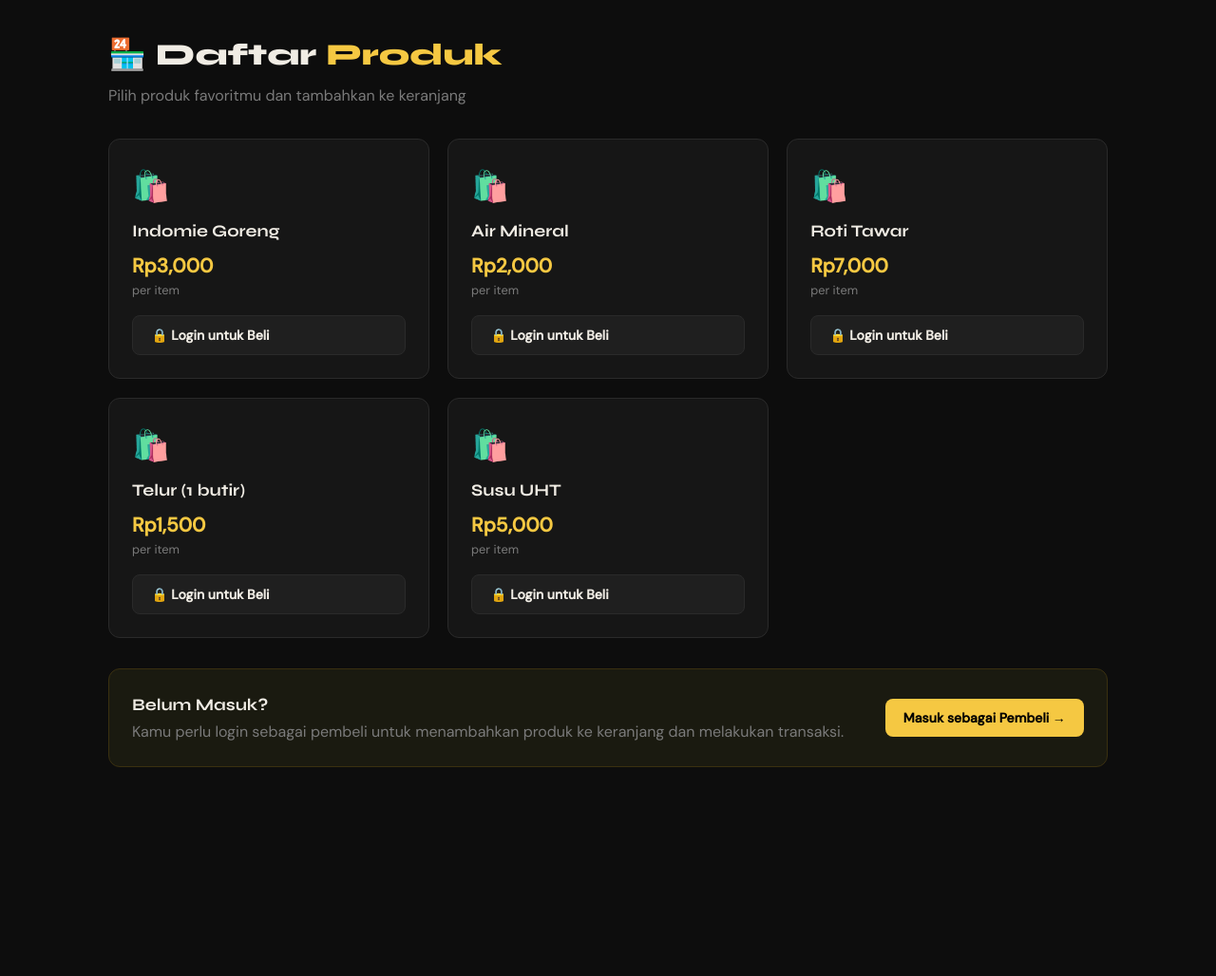
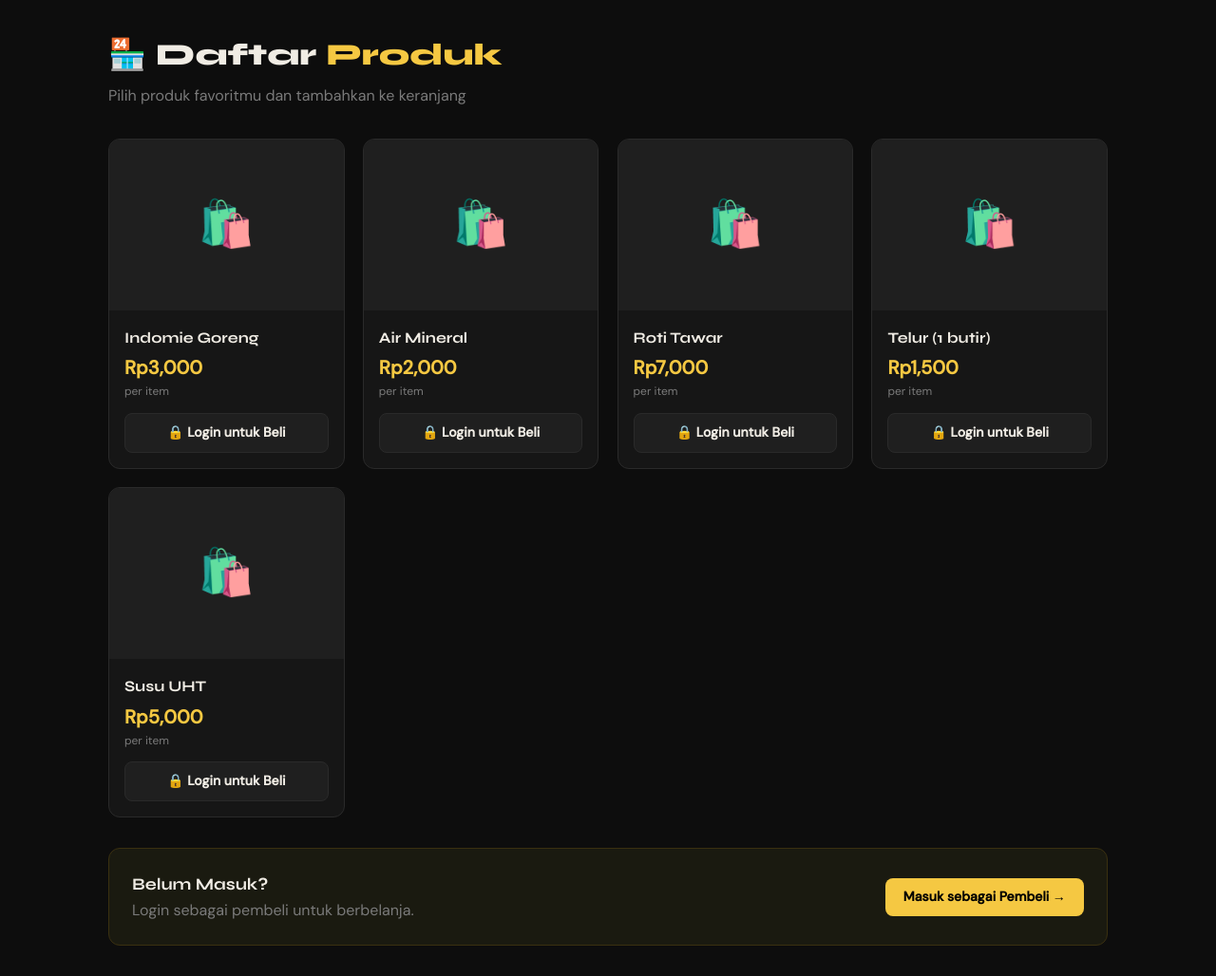
Before and after one commit to GabHub7/pystore, a Flask app: page / in a window 1280 px wide. Shown: the part 64-1092 px from the top of the page at 95% size. Before the commit the page ends 872 px from the top, so only its background shows below. Run offline with Flask 3, Linux system fonts and the light colour scheme.

Commit message:
Update index.html

```diff
--- a/templates/index.html
+++ b/templates/index.html
@@ -1,54 +1,60 @@
 {% extends "base.html" %}
 {% block title %}PYSTORE – Daftar Produk{% endblock %}
 {% block content %}
-
 <div class="page-header">
   <h1>🏪 Daftar <span class="text-accent">Produk</span></h1>
   <p>Pilih produk favoritmu dan tambahkan ke keranjang</p>
 </div>
-
 {% if not barang %}
   <div class="card" style="text-align:center;padding:3rem;">
     <p style="font-size:3rem;">📦</p>
     <h3>Toko Masih Kosong</h3>
-    <p class="text-muted" style="margin-top:0.5rem;">Silakan hubungi admin untuk menambahkan produk.</p>
+    <p class="text-muted">Silakan hubungi admin untuk menambahkan produk.</p>
   </div>
 {% else %}
-  <div style="display:grid;grid-template-columns:repeat(auto-fill,minmax(280px,1fr));gap:1.2rem;">
+  <div style="display:grid;grid-template-columns:repeat(auto-fill,minmax(240px,1fr));gap:1.2rem;">
     {% for b in barang %}
-    <div class="card" style="display:flex;flex-direction:column;justify-content:space-between;gap:1rem;transition:border-color 0.2s;" onmouseover="this.style.borderColor='#f5c842'" onmouseout="this.style.borderColor='#2a2a2a'">
+    <div class="card" style="padding:0;overflow:hidden;display:flex;flex-direction:column;transition:border-color 0.2s,transform 0.2s;"
+      onmouseover="this.style.borderColor='#f5c842';this.style.transform='translateY(-3px)'"
+      onmouseout="this.style.borderColor='#2a2a2a';this.style.transform='translateY(0)'">
+      <div style="width:100%;height:180px;overflow:hidden;background:#1f1f1f;display:flex;align-items:center;justify-content:center;">
+        {% if b.gambar %}
+          <img src="{{ b.gambar }}" alt="{{ b.nama }}" style="width:100%;height:100%;object-fit:cover;"
+            onerror="this.parentElement.innerHTML='<span style=font-size:3rem>🛍️</span>'">
+        {% else %}
+          <span style="font-size:3rem;">🛍️</span>
+        {% endif %}
+      </div>
+      <div style="padding:1rem;display:flex;flex-direction:column;gap:0.75rem;flex:1;">
         <div>
-        <div style="font-size:2rem;margin-bottom:0.5rem;">🛍️</div>
-        <h3>{{ b.nama }}</h3>
-        <p class="text-accent" style="font-size:1.3rem;font-weight:700;margin-top:0.3rem;">Rp{{ "{:,}".format(b.harga) }}</p>
-        <p class="text-muted" style="font-size:0.8rem;">per item</p>
+          <h3 style="font-size:1rem;">{{ b.nama }}</h3>
+          <p class="text-accent" style="font-size:1.25rem;font-weight:700;margin-top:0.2rem;">Rp{{ "{:,}".format(b.harga) }}</p>
+          <p class="text-muted" style="font-size:0.75rem;">per item</p>
         </div>
-
         {% if pembeli %}
-        <form method="POST" action="/tambah-keranjang" style="display:flex;flex-direction:column;gap:0.6rem;">
+          <form method="POST" action="/tambah-keranjang" style="display:flex;flex-direction:column;gap:0.5rem;">
             <input type="hidden" name="id_barang" value="{{ b.id }}">
             <div class="qty-wrap">
-            <label style="margin:0;white-space:nowrap;">Jumlah:</label>
-            <input type="number" name="qty" value="1" min="1" max="100">
+              <label style="margin:0;white-space:nowrap;font-size:0.8rem;">Qty:</label>
+              <input type="number" name="qty" value="1" min="1" max="100" style="font-size:0.9rem;">
             </div>
-          <button type="submit" class="btn btn-primary">+ Keranjang</button>
+            <button type="submit" class="btn btn-primary" style="justify-content:center;">+ Keranjang</button>
           </form>
         {% else %}
-        <a href="/login-pembeli" class="btn btn-secondary" style="text-align:center;">🔒 Login untuk Beli</a>
+          <a href="/login-pembeli" class="btn btn-secondary" style="text-align:center;justify-content:center;">🔒 Login untuk Beli</a>
         {% endif %}
+      </div>
     </div>
     {% endfor %}
   </div>
 {% endif %}
-
 {% if not pembeli %}
 <div class="card" style="margin-top:2rem;background:#1a1a10;border-color:#3a3010;display:flex;align-items:center;justify-content:space-between;flex-wrap:wrap;gap:1rem;">
   <div>
     <h3>Belum Masuk?</h3>
-    <p class="text-muted">Kamu perlu login sebagai pembeli untuk menambahkan produk ke keranjang dan melakukan transaksi.</p>
+    <p class="text-muted">Login sebagai pembeli untuk berbelanja.</p>
   </div>
   <a href="/login-pembeli" class="btn btn-primary">Masuk sebagai Pembeli →</a>
 </div>
 {% endif %}
-
 {% endblock %}
```
Lines whose indentation alone changed are shown as unchanged.
